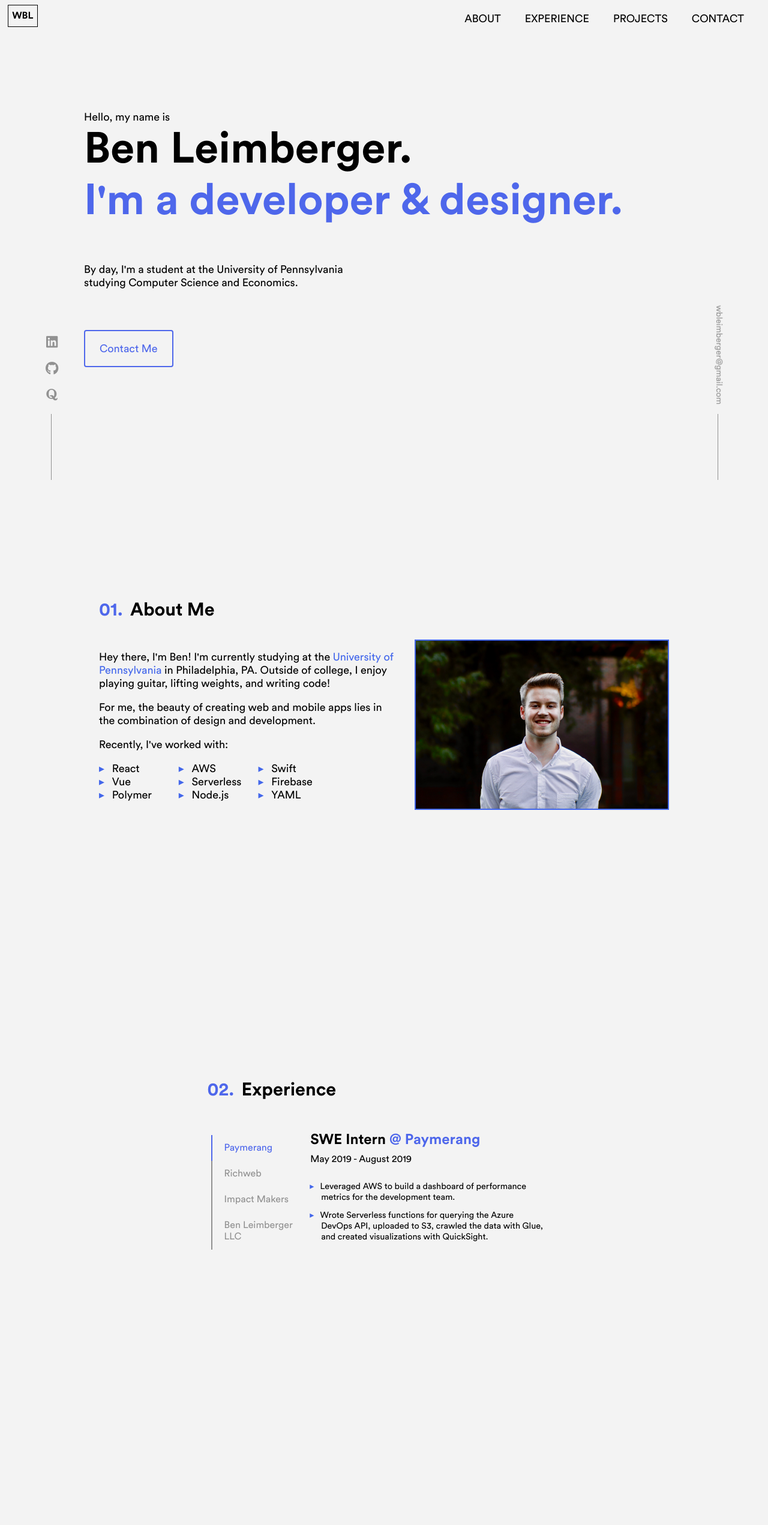
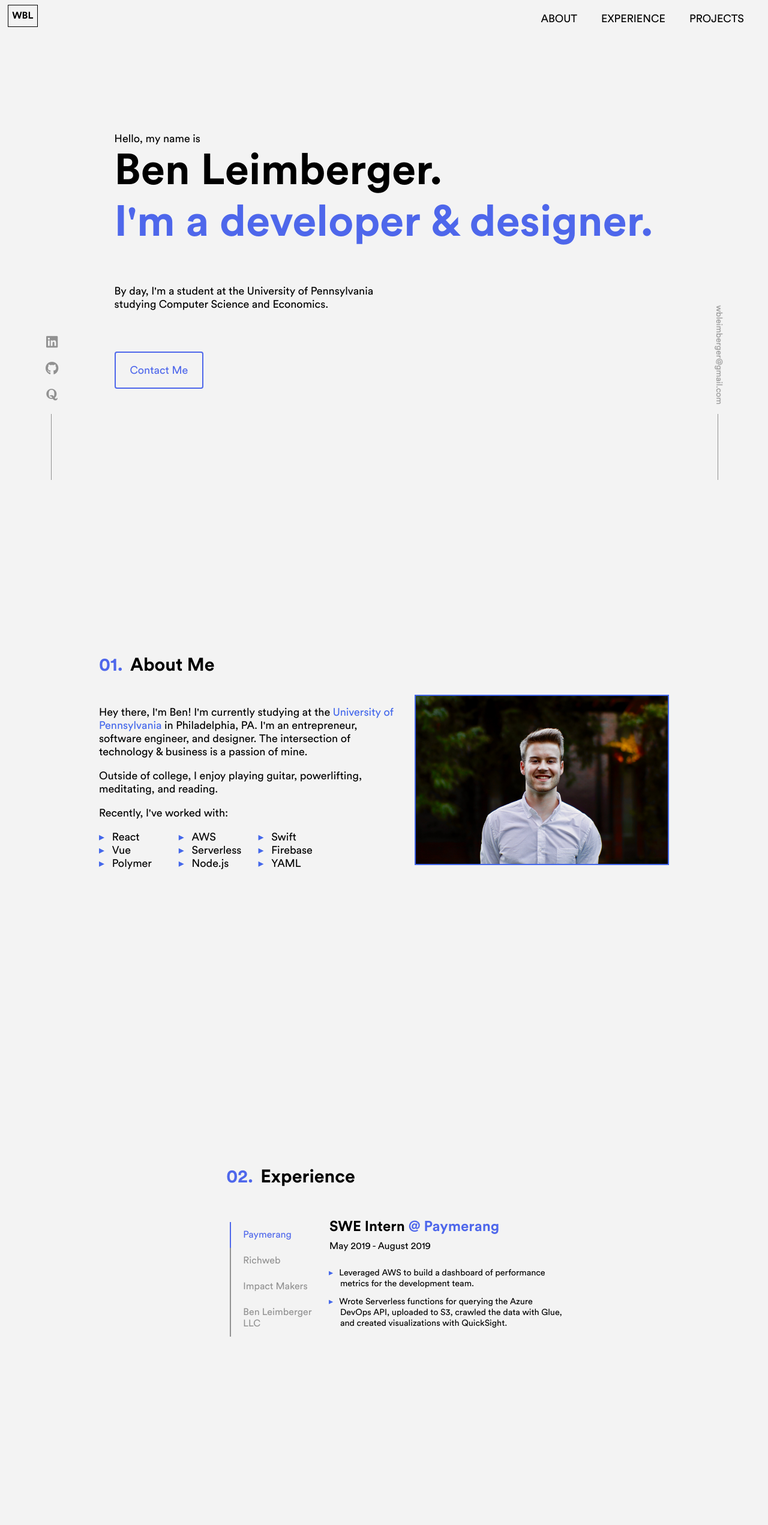
Before and after one commit to benleim/personal-site, a React (Create React App) app: page / in a window 1280 px wide. Shown: the top 2542 px of the page at 60% size. Built offline with nearby package versions, Linux system fonts and the light colour scheme.

Commit message:
Added functionality to the nav bar

```diff
--- a/src/App.css
+++ b/src/App.css
@@ -20,7 +20,7 @@
   background-color: #f3f3f3;
   color: #000;
   min-height: 100vh;
-  height: 6000px;
+  height: 5000px;
   display: flex;
   flex-direction: column;
   align-items: center;
--- a/src/App.js
+++ b/src/App.js
@@ -7,16 +7,26 @@ import Experience from './Components/Experience.js'
 import Projects from './Components/Projects.js'
 
 
-function App() {
-  return (
-    <div className="Home">
-        <Navigation/>
-        <Home/>
-        <About/>
-        <Experience/>
-        <Projects/>
-    </div>
-  );
+class App extends React.Component {
+    constructor(props) {
+        super(props);
+        this.state = {};
+    }
+
+    render() {
+        return (
+            <div className="Home">
+                <Navigation home={this.state.home}
+                            about={this.state.about}
+                            experience={this.state.experience}
+                            project={this.state.project}/>
+                <Home ref={h => !this.state.home && this.setState({ home: h })}/>
+                <About ref={a => !this.state.about && this.setState({ about: a })}/>
+                <Experience ref={e => !this.state.experience && this.setState({ experience: e })}/>
+                <Projects ref={p => !this.state.project && this.setState({ project: p })}/>
+            </div>
+        );
+    }
 }
 
 export default App;
--- a/src/Components/About.css
+++ b/src/Components/About.css
@@ -1,6 +1,5 @@
 .About {
-    padding: 25vh 0px 25vh 0px;
-    height: 50vh;
+    padding: 220px 0px 220px 0px;
     width: 950px;
 }
 
--- a/src/Components/About.js
+++ b/src/Components/About.js
@@ -5,21 +5,20 @@ import MePic from '../images/me.jpeg';
 class About extends React.Component {
     render() {
         return (
-            <div className="About">
+            <div className="About" ref={ (divElement) => this.divElement = divElement}>
                 <div className="About-Header">
                     <h3 className="About-TitleNum">01.</h3>
                     <h3 className="About-TitleText">About Me</h3>
                 </div>
                 <p className="About-Desc">
                     Hey there, I'm Ben! I'm currently studying at the <a className="About-ImportantText">University of
-                    Pennsylvania</a> in Philadelphia, PA. Outside of college, I enjoy playing guitar, lifting weights,
-                    and writing code!
+                    Pennsylvania</a> in Philadelphia, PA. I'm an entrepreneur, software engineer, and designer. The
+                    intersection of technology & business is a passion of mine.
 
                 </p>
                 <img className="About-PicMe" src={MePic}></img>
                 <p className="About-Desc">
-                    For me, the beauty of creating web and mobile apps lies in the combination of design and
-                    development.
+                    Outside of college, I enjoy playing guitar, powerlifting, meditating, and reading.
                 </p>
                 <p className="About-Desc">Recently, I've worked with:</p>
                 <ul className="About-Techs">
--- a/src/Components/Experience.css
+++ b/src/Components/Experience.css
@@ -1,6 +1,5 @@
 .Experience {
-    padding: 25vh 0px 25vh 14vw;
-    width: 60vw;
+    padding: 225px 0px 225px 235px;
 }
 
 .Exp-TitleNum {
--- a/src/Components/Experience.js
+++ b/src/Components/Experience.js
@@ -104,7 +104,7 @@ class Experience extends React.Component {
 
     render() {
         return (
-            <div className="Experience">
+            <div className="Experience" ref={ (divElement) => this.divElement = divElement}>
                 <div className="Exp-Header">
                     <h3 className="Exp-TitleNum">02.</h3>
                     <h3 className="Exp-TitleText">Experience</h3>
--- a/src/Components/Home.css
+++ b/src/Components/Home.css
@@ -1,8 +1,7 @@
 .Home-Container {
-    width: 1000px;
     height: 50vh;
     float: left;
-    padding: 23vh 0px 23vh 0vw;
+    padding: 220px 0px 220px 0px;
 }
 
 .Home-Name {
--- a/src/Components/Home.js
+++ b/src/Components/Home.js
@@ -3,9 +3,14 @@ import './Home.css';
 import '@fortawesome/fontawesome-free/css/all.css';
 
 class Home extends React.Component {
+    constructor(props) {
+        super(props);
+        this.state = {}
+    }
+
     render() {
         return (
-            <div className="Home-Container">
+            <div className="Home-Container" ref={ (divElement) => this.divElement = divElement}>
                 <p className="Home-Intro">Hello, my name is</p>
                 <h1 className="Home-Name">Ben Leimberger.</h1>
                 <h1 className="Home-Desc">I'm a developer & designer.</h1>
--- a/src/Components/Navigation.css
+++ b/src/Components/Navigation.css
@@ -17,6 +17,10 @@
     margin: 1vh 0vw 1vh 1vw;
 }
 
+.Nav-Icon:hover {
+    background: rgba(0,0,0,0.1);
+}
+
 .Nav-Options {
     color: #000;
     list-style: none;
@@ -34,6 +38,7 @@
     text-decoration: none;
     color: black;
     vertical-align: bottom;
+    cursor: pointer;
 }
 
 .Nav-Link:after{
--- a/src/Components/Navigation.js
+++ b/src/Components/Navigation.js
@@ -2,15 +2,50 @@ import React from 'react';
 import './Navigation.css';
 
 class Navigation extends React.Component {
+    constructor(props) {
+        super(props);
+        this.scrollToTarget = this.scrollToTarget.bind(this);
+    }
+
+    scrollToTarget(e){
+        console.log(this.props, e.target.innerText);
+        let text = e.target.innerText;
+        var elem = document.getElementById('body');
+        var add = 0;
+        switch(text) {
+            case 'ABOUT':
+                console.log('about')
+                add = 0;
+                elem = this.props.about.divElement;
+                break;
+            case 'EXPERIENCE':
+                console.log('exp')
+                add = 0;
+                elem = this.props.experience.divElement;
+                break;
+            case 'PROJECTS':
+                add = 140;
+                elem = this.props.project.divElement;
+                break;
+        }
+
+        var elementPosition = elem.getBoundingClientRect().top;
+        var offsetPosition = elementPosition + window.scrollY + add;
+        window.scrollTo({
+            top: offsetPosition,
+            behavior: "smooth"
+        });
+    }
+
+
     render() {
         return (
             <div className="Nav">
                 <p className="Nav-Icon">WBL</p>
                 <ul className="Nav-Options">
-                    <li><a className="Nav-Link" href="">ABOUT</a></li>
-                    <li><a className="Nav-Link" href="">EXPERIENCE</a></li>
-                    <li><a className="Nav-Link" href="">PROJECTS</a></li>
-                    <li><a className="Nav-Link" href="">CONTACT</a></li>
+                    <li><a className="Nav-Link" onClick={this.scrollToTarget}>ABOUT</a></li>
+                    <li><a className="Nav-Link" onClick={this.scrollToTarget}>EXPERIENCE</a></li>
+                    <li><a className="Nav-Link" onClick={this.scrollToTarget}>PROJECTS</a></li>
                 </ul>
             </div>
         );
--- a/src/Components/Projects.js
+++ b/src/Components/Projects.js
@@ -65,7 +65,7 @@ class Projects extends React.Component {
 
     render() {
         return (
-            <div className="Projects">
+            <div className="Projects" ref={ (divElement) => this.divElement = divElement}>
                 <div className="Proj-Header">
                     <h3 className="Proj-TitleNum">03.</h3>
                     <h3 className="Proj-TitleText">Projects</h3>
```
